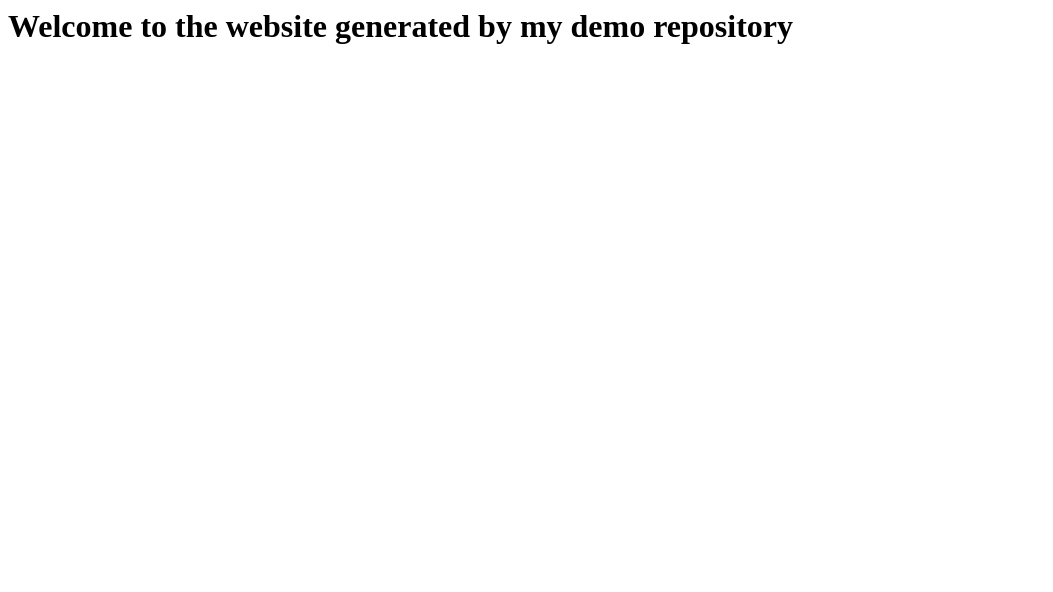
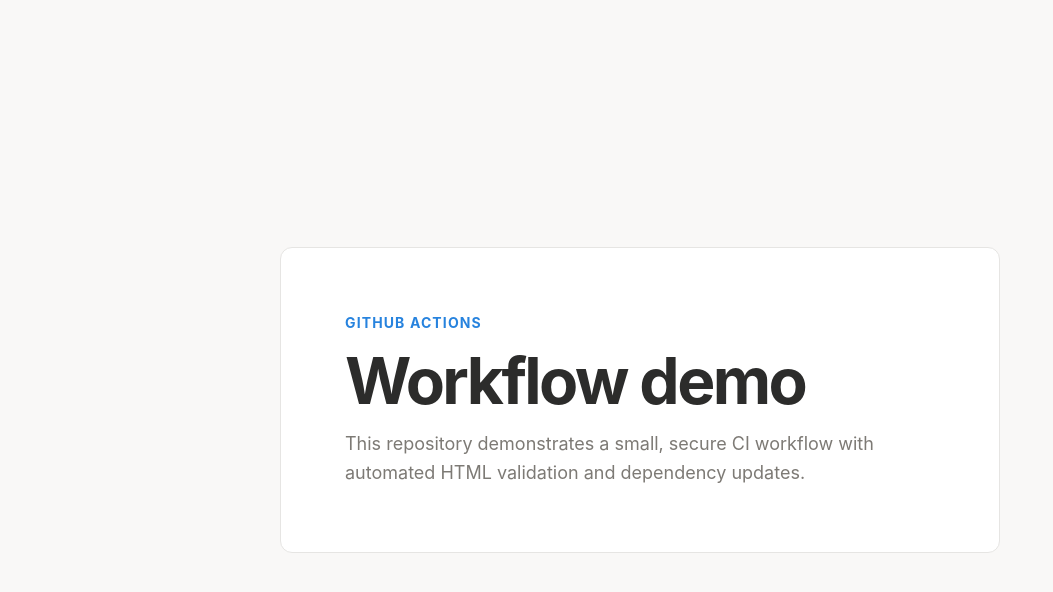
Before and after one commit to github-workflows-test-per-file-yml/demo-repository, a website: page index.html in a window 1280 px wide. Shown: the whole page, without its empty margins (0-1053 px from the left). Drawn offline with Linux system fonts and the light colour scheme.

Commit message:
fix(ci): resolve workflow validation failures

```diff
--- a/index.html
+++ b/index.html
@@ -1 +1,66 @@
-<h1>Welcome to the website generated by my demo repository</h1>
+<!doctype html>
+<html lang="en">
+<head>
+  <meta charset="utf-8">
+  <meta name="viewport" content="width=device-width, initial-scale=1">
+  <meta name="description" content="GitHub Actions workflow demonstration repository.">
+  <title>Workflow Demo</title>
+  <style>
+    :root {
+      color-scheme: light dark;
+      font-family: -apple-system, BlinkMacSystemFont, "Segoe UI", sans-serif;
+      color: #2c2c2b;
+      background: #f9f8f7;
+    }
+    * { box-sizing: border-box; }
+    body {
+      min-height: 100vh;
+      margin: 0;
+      display: grid;
+      place-items: center;
+      padding: 24px;
+    }
+    main {
+      width: min(100%, 720px);
+      padding: clamp(32px, 7vw, 64px);
+      background: #fff;
+      border: 1px solid #e6e5e3;
+      border-radius: 12px;
+    }
+    .eyebrow {
+      margin: 0 0 12px;
+      color: #2783de;
+      font-size: 14px;
+      font-weight: 700;
+      letter-spacing: .08em;
+      text-transform: uppercase;
+    }
+    h1 {
+      margin: 0 0 16px;
+      font-size: clamp(36px, 8vw, 64px);
+      line-height: 1.05;
+      letter-spacing: -.04em;
+    }
+    p {
+      max-width: 58ch;
+      margin: 0;
+      color: #7d7a75;
+      font-size: 18px;
+      line-height: 1.6;
+    }
+    @media (prefers-color-scheme: dark) {
+      :root { color: #fff; background: #191919; }
+      main { background: #202020; border-color: rgba(255,255,255,.2); }
+      .eyebrow { color: #5e9fe8; }
+      p { color: rgba(255,255,255,.65); }
+    }
+  </style>
+</head>
+<body>
+  <main>
+    <p class="eyebrow">GitHub Actions</p>
+    <h1>Workflow demo</h1>
+    <p>This repository demonstrates a small, secure CI workflow with automated HTML validation and dependency updates.</p>
+  </main>
+</body>
+</html>
```
Also changed, not shown: .github/workflows/auto-assign.yml.
